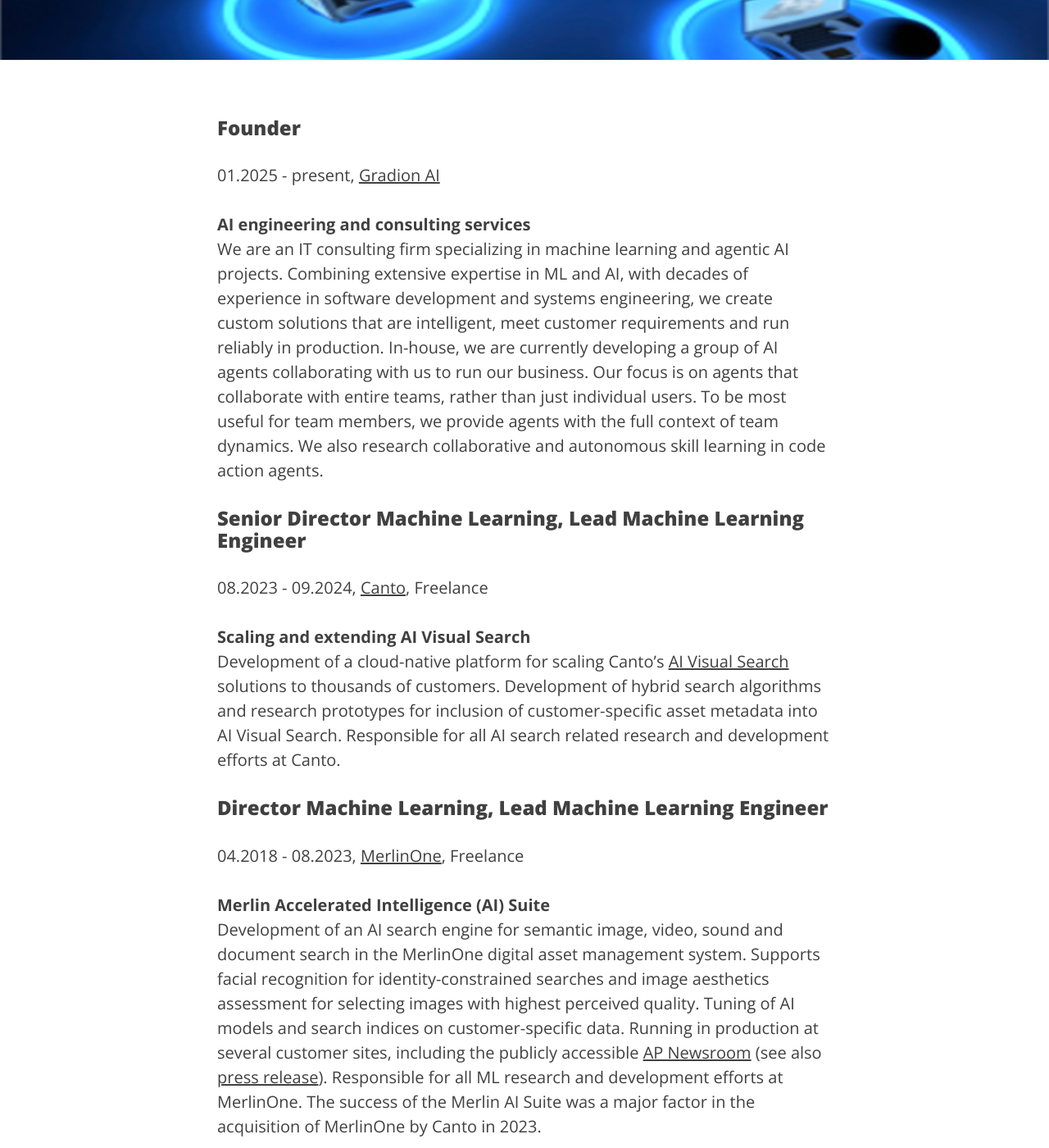
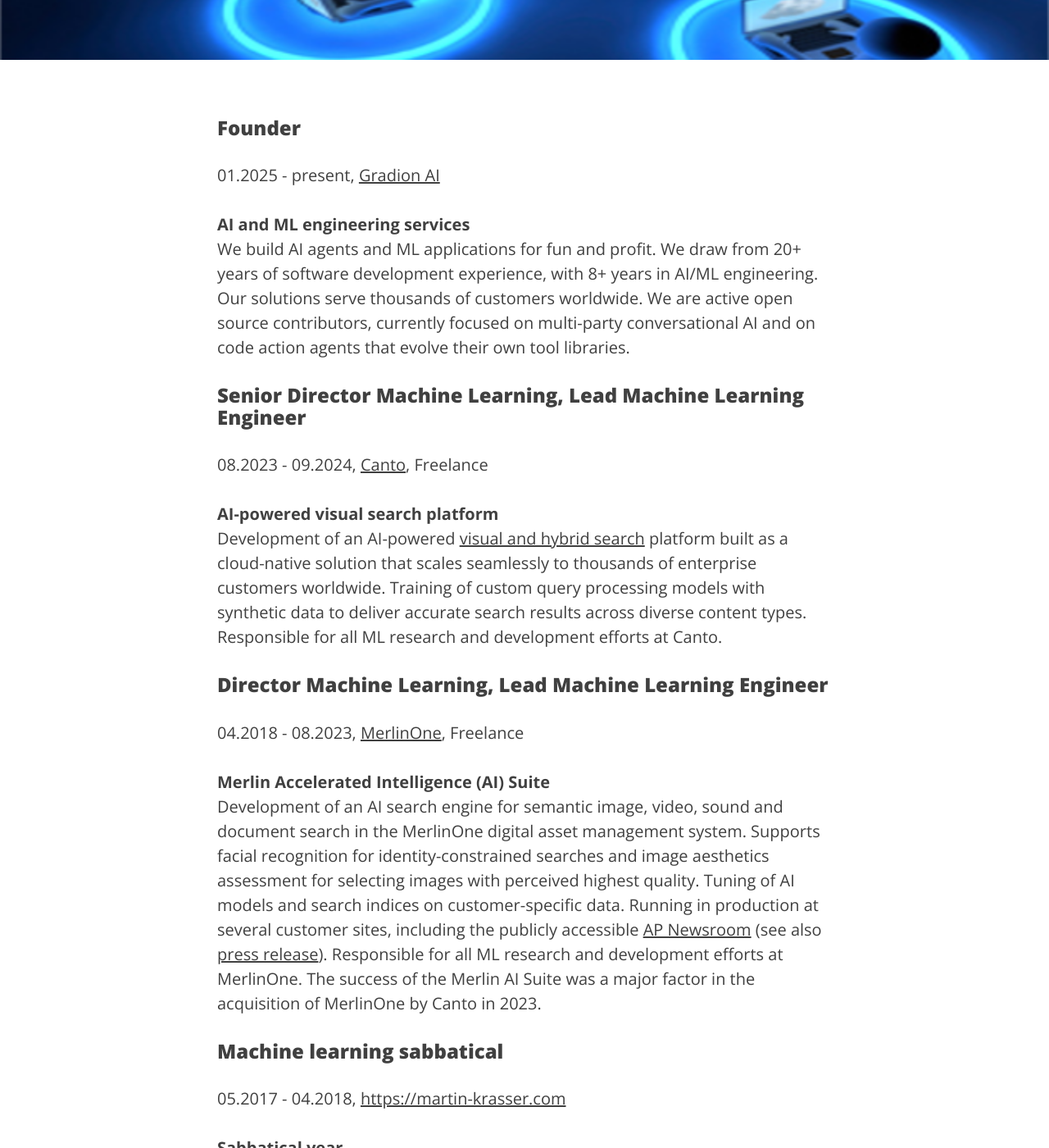
Before and after one commit to krasserm/krasserm.github.io, a Jekyll site: the page built from industry.md, in a window 1280 px wide and 1400 px high, scrolled down 413 px. Shown: the whole window at 82% size. Built offline with Jekyll 4.4.1, drawn with Linux system fonts in a browser that asks for light colours.

Commit message:
Update project descriptions

```diff
--- a/industry.md
+++ b/industry.md
@@ -9,24 +9,24 @@
 
 01.2025 - present, [Gradion AI](https://gradion.ai)
 
-**AI engineering and consulting services**
-We are an IT consulting firm specializing in machine learning and agentic AI projects. Combining extensive expertise in ML and AI, with decades of experience in software development and systems engineering, we create custom solutions that are intelligent, meet customer requirements and run reliably in production. In-house, we are currently developing a group of AI agents collaborating with us to run our business. Our focus is on agents that collaborate with entire teams, rather than just individual users. To be most useful for team members, we provide agents with the full context of team dynamics. We also research collaborative and autonomous skill learning in code action agents.
+**AI and ML engineering services**
+We build AI agents and ML applications for fun and profit. We draw from 20+ years of software development experience, with 8+ years in AI/ML engineering. Our solutions serve thousands of customers worldwide. We are active open source contributors, currently focused on multi-party conversational AI and on code action agents that evolve their own tool libraries.
 
 
 ### Senior Director Machine Learning, Lead Machine Learning Engineer
 
 08.2023 - 09.2024, [Canto](https://www.canto.com/), Freelance
 
-**Scaling and extending AI Visual Search**
-Development of a cloud-native platform for scaling Canto's [AI Visual Search](https://www.canto.com/product/ai-visual-search/) solutions to thousands of customers. Development of hybrid search algorithms and research prototypes for inclusion of customer-specific asset metadata into AI Visual Search.
-Responsible for all AI search related research and development efforts at Canto.
+**AI-powered visual search platform**
+Development of an AI-powered [visual and hybrid search](https://www.canto.com/product/ai-visual-search/) platform built as a cloud-native solution that scales seamlessly to thousands of enterprise customers worldwide. Training of custom query processing models with synthetic data to deliver accurate search results across diverse content types.
+Responsible for all ML research and development efforts at Canto.
 
 ### Director Machine Learning, Lead Machine Learning Engineer
 
 04.2018 - 08.2023, [MerlinOne](https://merlinone.com/), Freelance
 
 **Merlin Accelerated Intelligence (AI) Suite**
-Development of an AI search engine for semantic image, video, sound and document search in the MerlinOne digital asset management system. Supports facial recognition for identity-constrained searches and image aesthetics assessment for selecting images with highest perceived quality. Tuning of AI models and search indices on customer-specific data.
+Development of an AI search engine for semantic image, video, sound and document search in the MerlinOne digital asset management system. Supports facial recognition for identity-constrained searches and image aesthetics assessment for selecting images with perceived highest quality. Tuning of AI models and search indices on customer-specific data.
 Running in production at several customer sites, including the publicly accessible [AP Newsroom](https://newsroom.ap.org/) (see also [press release](https://www.ap.org/media-center/press-releases/2023/millions-of-ap-images-and-video-now-available-on-single-platform-with-ai-powered-search/)). Responsible for all ML research and development efforts at MerlinOne. The success of the Merlin AI Suite was a major factor in the acquisition of MerlinOne by Canto in 2023.
 
 ### Machine learning sabbatical
```
Also changed, not shown: open-source.md (+5 -5 lines), resume.md (+6 -6 lines).
